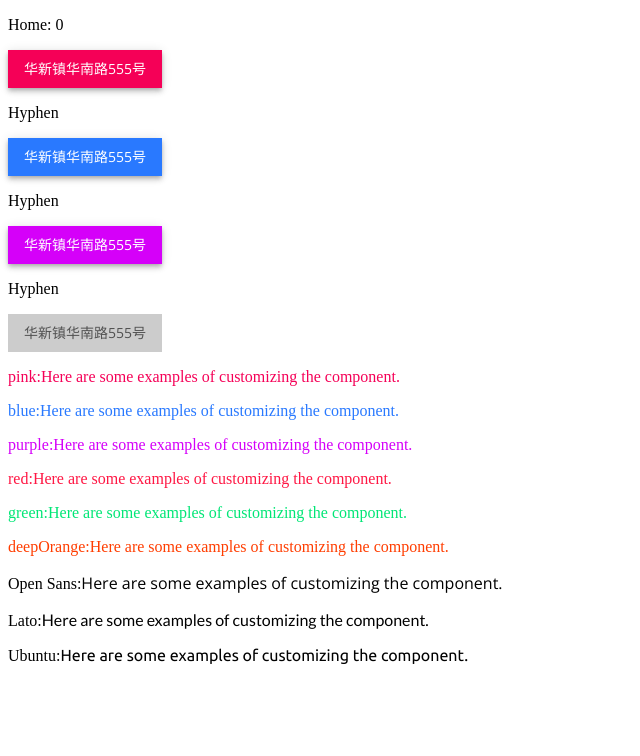
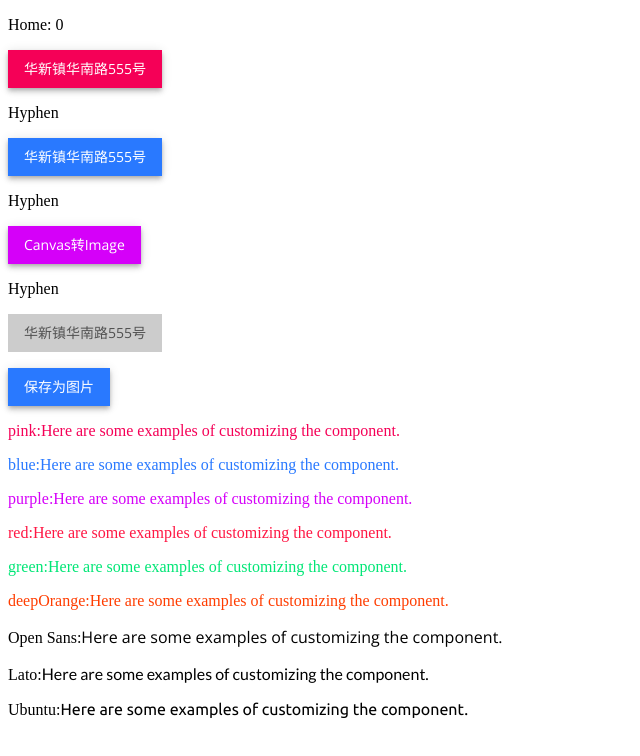
Before and after one commit to w-lianfu/van, a React app: page / in a window 1280 px wide. Shown: the top 756 px of the page, without its empty margins (0-640 px from the left). Built offline with nearby package versions, Linux system fonts and the light colour scheme.

Commit message:
add html to image

```diff
--- a/package.json
+++ b/package.json
@@ -19,6 +19,7 @@
     "camelcase": "^5.2.0",
     "case-sensitive-paths-webpack-plugin": "2.2.0",
     "css-loader": "2.1.1",
+    "dom-to-image": "^2.6.0",
     "dotenv": "6.2.0",
     "dotenv-expand": "5.1.0",
     "eslint": "^6.1.0",
@@ -144,7 +145,9 @@
     "@material-ui/icons": "^4.5.1",
     "@material-ui/styles": "^4.6.0",
     "@types/react-router-dom": "^5.1.3",
+    "html2canvas": "^1.0.0-rc.5",
     "immutable": "^4.0.0-rc.12",
+    "jspdf": "^1.5.3",
     "lodash": "^4.17.15",
     "material-design-icons": "^3.0.1",
     "mathjs": "^6.2.5",
--- a/src/components/home/index.tsx
+++ b/src/components/home/index.tsx
@@ -8,6 +8,8 @@ import {
   pink,
   blue,
 } from '@material-ui/core/colors';
+import html2canvas from 'html2canvas';
+import domtoimage from 'dom-to-image';
 
 import store from '@commonStore/test';
 import AppRoot from '@commonComp/app-root';
@@ -17,6 +19,48 @@ interface IProps {}
 interface IState {}
 
 const Home: FC = (props: IProps, state: IState) => {
+
+  const base64ToBlob = (content: any) => {
+    let parts = content.split(';base64,');
+    let contentType = parts[0].split(':')[1];
+    let raw = window.atob(parts[1]);
+    let rawLength = raw.length;
+
+    let uInt8Array = new Uint8Array(rawLength);
+    for(let i = 0; i < rawLength; ++i) {
+      uInt8Array[i] = raw.charCodeAt(i);
+    }
+    return new Blob([uInt8Array], { type: contentType });
+  }
+
+  const downloadFile = (filename: string, content: any) => {
+    let link = document.createElement('a');
+    let blob = base64ToBlob(content);
+    link.download = filename;
+    link.href = URL.createObjectURL(blob);
+    link.click();
+  }
+
+  const saveAsCanvas = () => {
+    // @ts-ignore
+    html2canvas(document.body).then(function(canvas) {
+      let img = canvas.toDataURL('image/jpeg');
+      let filename = `Image${new Date().getTime()}.jpeg`;
+      downloadFile(filename, img);
+    });
+  }
+
+  const saveAsImage = () => {
+    let node = document.body;
+    // @ts-ignore
+    domtoimage.toJpeg(node, { quality: 1.0 }).then(dataUrl => {
+      let link = document.createElement('a');
+      link.download = `DomToImage${new Date().getTime()}.jpeg`;
+      link.href = dataUrl;
+      link.click();
+    });
+  }
+
   return (
     <AppRoot>
       <p>Home: {store.count}</p>
@@ -29,11 +73,14 @@ const Home: FC = (props: IProps, state: IState) => {
       </p>
       <p>Hyphen</p>
       <p>
-        <Button variant="contained" color="default">华新镇华南路555号</Button>
+        <Button variant="contained" color="default" onClick={saveAsCanvas}>Canvas转Image</Button>
       </p>
       <p>Hyphen</p>
       <p>
         <Button variant="contained" color="primary" disabled>华新镇华南路555号</Button>
+      </p>
+      <p>
+        <Button variant="contained" color="secondary" onClick={saveAsImage}>保存为图片</Button>
       </p>
       <p style={{color: pink['A400']}}>
         <label className="demo-label">pink:</label>
--- /dev/null
+++ b/src/types/lit.d.ts
@@ -0,0 +1 @@
+declare module 'dom-to-image';
```
